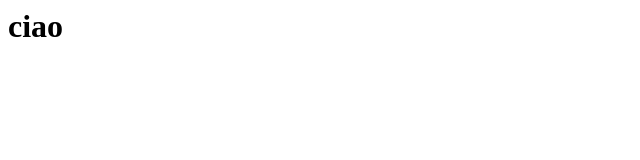
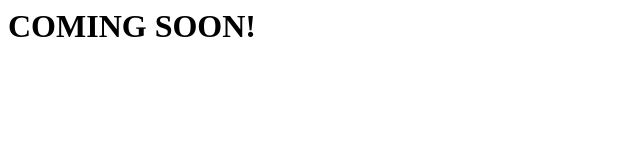
Before and after one commit to andreagiodi/andreagiodi.github.io, a plain HTML site: page index.html in a window 1280 px wide. Shown: the whole page, without its empty margins (0-640 px from the left). Drawn offline with Linux system fonts and the light colour scheme.

Commit message:
first commit

```diff
--- a/index.html
+++ b/index.html
@@ -1 +1,2 @@
-<h1>ciao</h1>
+<link rel="stylesheet" href="css/style.css">
+<h1 class="text">COMING SOON!</h1>
```
Also changed, not shown: css/style.css (added).
